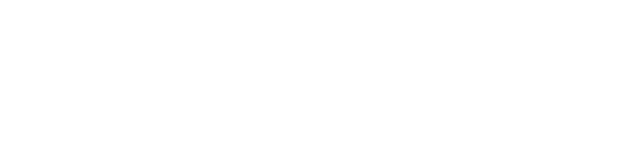
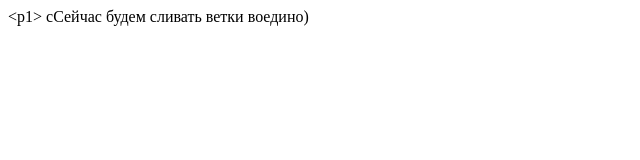
Before and after one commit to sgmy7777/-JRFrontend, a plain HTML site: page index.html in a window 1280 px wide. Shown: the whole page, without its empty margins (0-640 px from the left). Drawn offline with Linux system fonts and the light colour scheme.

Commit message:
Изменили файл readme и теперь заливаем его в github Первый блин комом Добавил файлы index.html и main.html Добавил второй коммит

```diff
--- a/index.html
+++ b/index.html
@@ -5,6 +5,6 @@
    <title>Title</title>
 </head>
 <body>
-
+   <р1> сСейчас будем сливать ветки воедино)</р1>
 </body>
 </html>
```
